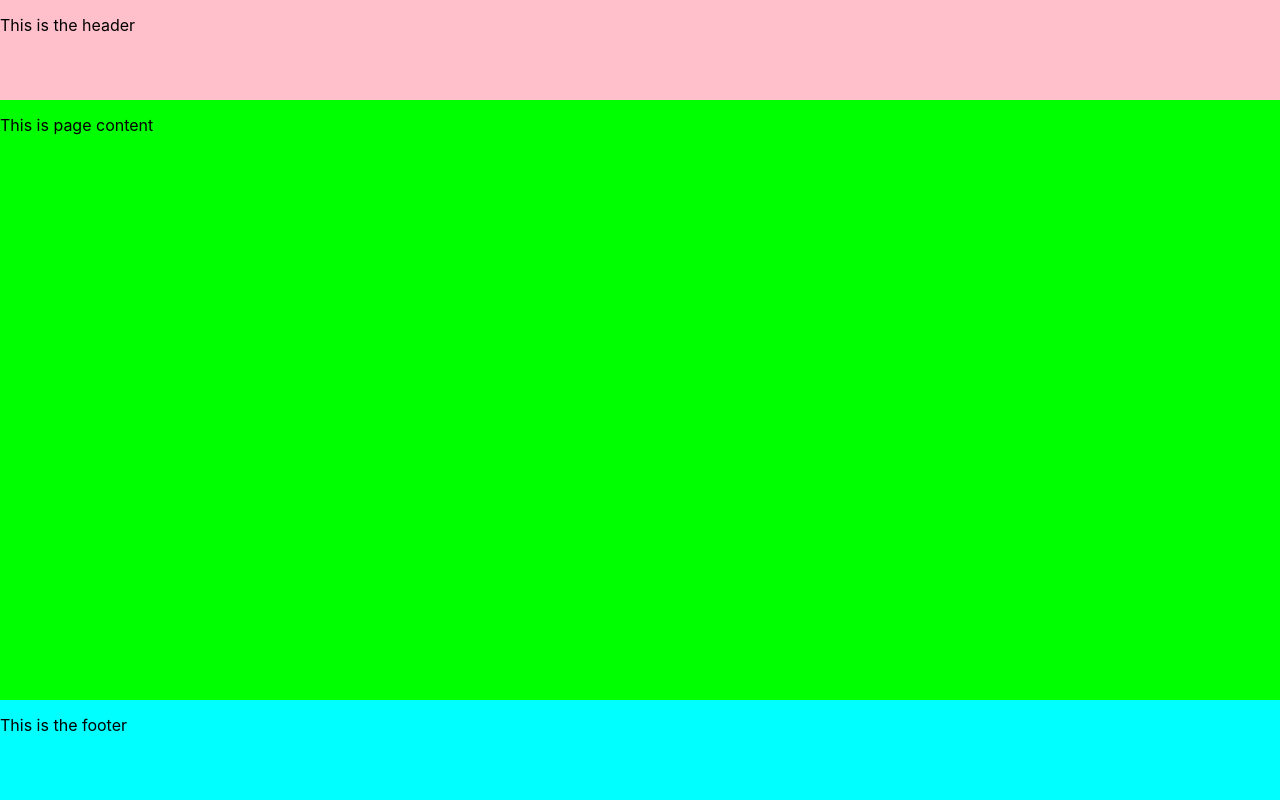
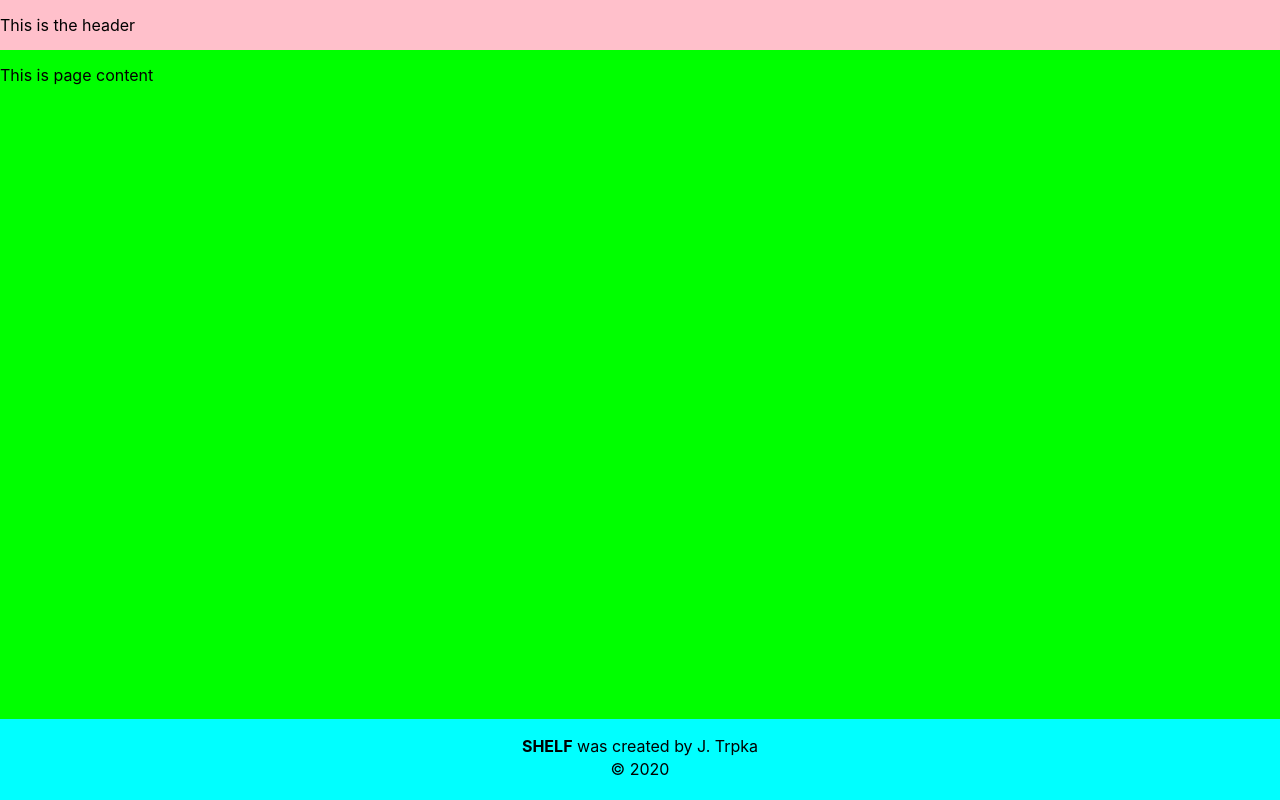
Before and after one commit to jtrpka0912/intranet.bookshelf.react, a React (Create React App) app: page / in a window 1280 px wide. Built offline with nearby package versions, Linux system fonts and the light colour scheme.

Commit message:
Did some styling and content for footer.

```diff
--- a/src/components/layout/page/Page.scss
+++ b/src/components/layout/page/Page.scss
@@ -2,7 +2,7 @@
     &-page {
         &-wrapper {
             display: grid;
-            grid-template-rows: [page-header]100px [page-content]1fr [page-footer]100px;
+            grid-template-rows: [page-header]auto [page-content]1fr [page-footer]auto;
             grid-template-areas:
                 "page-header"
                 "page-content"
@@ -22,8 +22,16 @@
         }
 
         &-footer {
+            background-color: cyan;
+
             grid-area: page-footer;
-            background-color: cyan;
+            padding: 18px 0;
+            text-align: center;
+
+            p {
+                margin: 0;
+                margin-bottom: 4px;
+            }
         }
     }
 }
--- a/src/components/layout/page/Page.tsx
+++ b/src/components/layout/page/Page.tsx
@@ -29,7 +29,8 @@ const PageHeader: React.FunctionComponent = () => {
 const PageFooter: React.FunctionComponent = () => {
     return (
         <footer className="shelf-page-footer">
-            <p>This is the footer</p>
+            <p><strong>SHELF</strong> was created by J. Trpka</p>
+            <p>&copy; { new Date().getFullYear() }</p>
         </footer>
     );
 };
```
